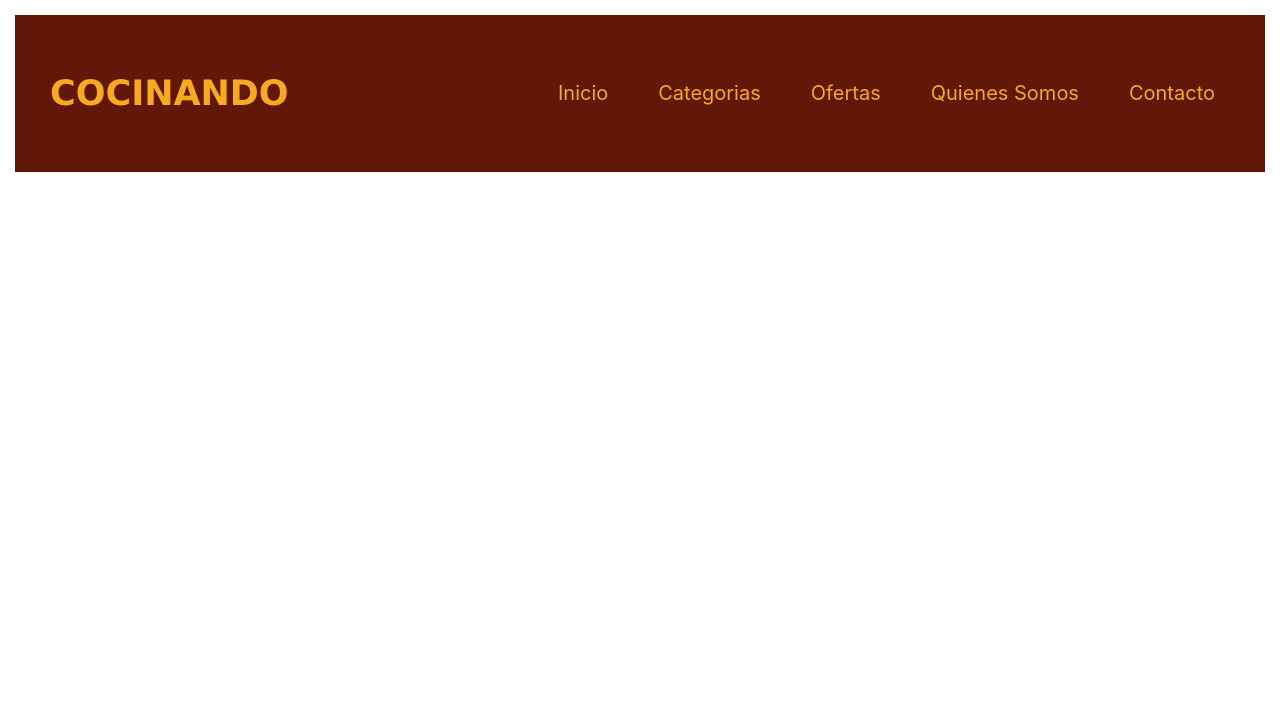
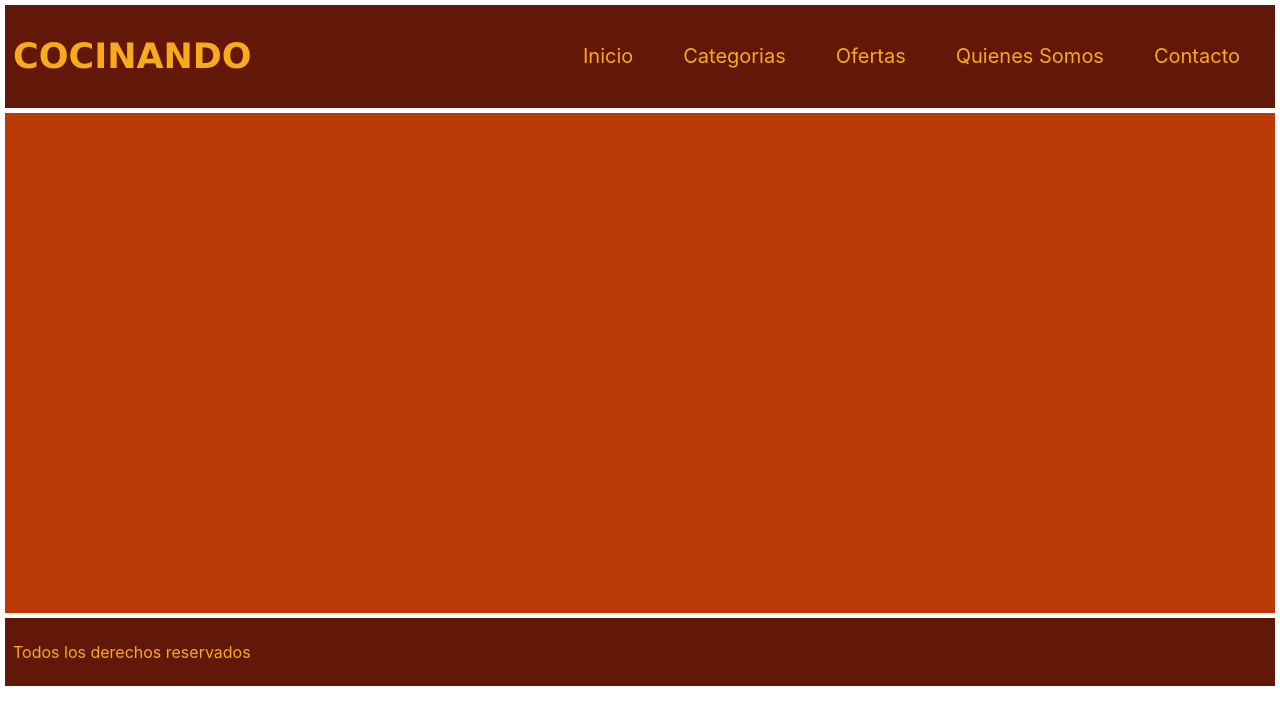
Before and after one commit to MartinAracama/Cocinando-Ecommerce, a React (Create React App) app: page / in a window 1280 px wide. Shown: the top 724 px of the page. Built offline with nearby package versions, Linux system fonts and the light colour scheme.

Commit message:
se agrega main.js y se aplican estilos

```diff
--- a/src/App.css
+++ b/src/App.css
@@ -5,8 +5,9 @@
 
 
 .header {
-    margin: 15px;
-    padding: 15px;
+    margin: 5px;
+    padding: 5px;
+    max-height: 110px;
     display: flex;
     justify-content: space-between;
     flex-flow: row wrap;
@@ -15,7 +16,7 @@
 .header .title {
     font-size: 35px;
     color: #F6AA1C;
-    padding: 20px;
+    padding: 3px;
     font-weight: 600;
     font-family:Verdana, Geneva, Tahoma, sans-serif;
 }
@@ -24,7 +25,7 @@
     display: flex;
     justify-content: space-evenly;
     align-items: center;
-    padding: 10px;
+    padding: 5px;
 }
 
 .header .navbar .navbar-link {
@@ -35,3 +36,21 @@
     font-size: 20px;
     text-decoration: none;
 }
+
+.container {
+    height: 500px;
+    margin: 5px;
+    padding: 5px;
+    background-color: #BC3908;
+}
+
+.footer {
+    margin: 5px;
+    padding: 5px;
+    background-color: #621708;
+}
+
+.footer .texto {
+    padding: 3px;
+    color: #F6AA1C;
+}
--- a/src/App.js
+++ b/src/App.js
@@ -1,15 +1,16 @@
 
 import "./App.css";
 import { Header } from "./components/header"
-
-
+import { Footer } from "./components/footer"
+import {Main} from "./components/main"
 
 const App = () => {
 
   return (
     <div>
       <Header/>
-
+      <Main/>
+      <Footer/>
     </div>
   );
 }
--- a/src/components/footer.js
+++ b/src/components/footer.js
@@ -0,0 +1,14 @@
+
+
+export const Footer = () => {
+
+    return (
+        <footer className="footer">
+            <p className="texto">Todos los derechos reservados</p>
+            <div className="iconos">
+
+            </div>
+
+        </footer>
+    )
+}
--- /dev/null
+++ b/src/components/main.js
@@ -0,0 +1,13 @@
+
+
+export const Main = () => {
+
+    return (
+        <div className="container">
+            <div className=""></div>
+
+
+
+        </div>
+    )
+}
```
Also changed, not shown: src/components/header.js (line endings or trailing spaces).
